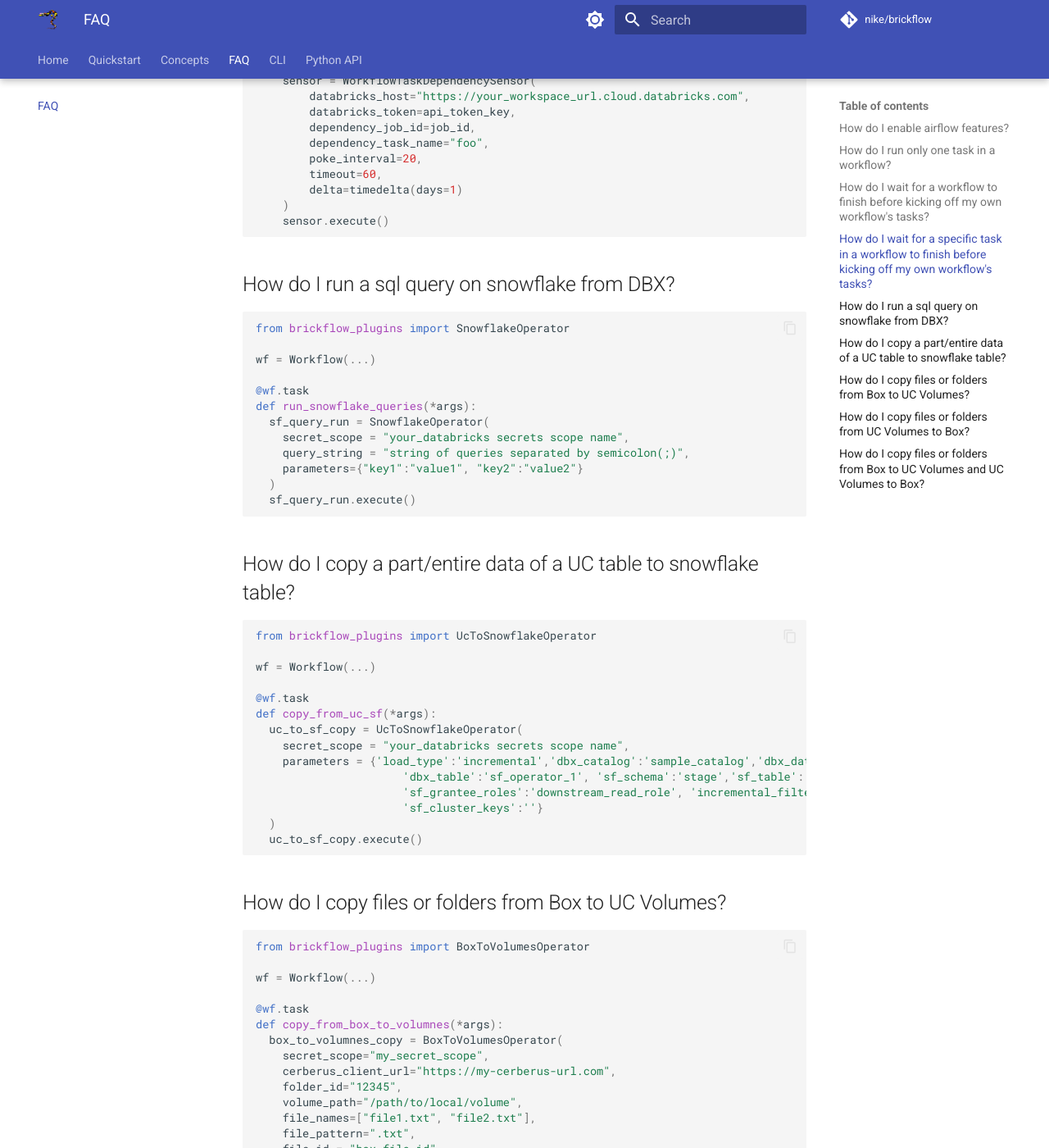
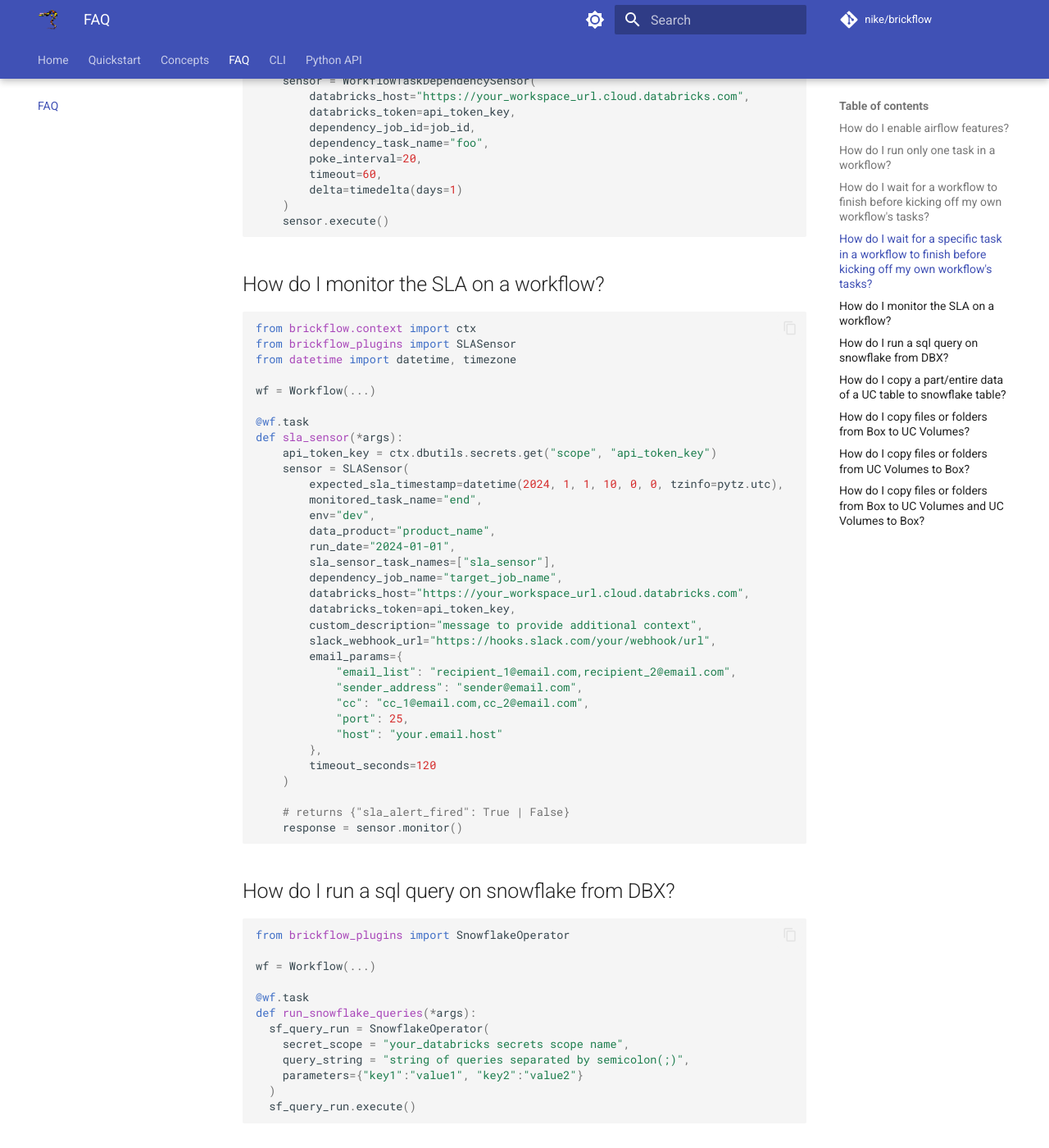
Before and after one commit to Nike-Inc/brickflow, an MkDocs documentation site: the page built from docs/faq/faq.md, in a window 1280 px wide and 1400 px high, scrolled down 1888 px. Shown: the whole window at 82% size. Built offline with MkDocs 1.6.1 and Material for MkDocs 9.7.7, drawn with Linux system fonts in a browser that asks for light colours; comment, search, counter and statistics services are not loaded; the version menu is left out.

Commit message:
update docs

````diff
--- a/docs/faq/faq.md
+++ b/docs/faq/faq.md
@@ -83,6 +83,45 @@
         delta=timedelta(days=1)
     )
     sensor.execute()
+```
+
+## How do I monitor the SLA on a workflow?
+
+```python
+from brickflow.context import ctx
+from brickflow_plugins import SLASensor
+from datetime import datetime, timezone
+
+wf = Workflow(...)
+
+@wf.task
+def sla_sensor(*args):
+    api_token_key = ctx.dbutils.secrets.get("scope", "api_token_key")
+    sensor = SLASensor(
+        expected_sla_timestamp=datetime(2024, 1, 1, 10, 0, 0, tzinfo=pytz.utc),
+        monitored_task_name="end",
+        env="dev",
+        data_product="product_name",
+        run_date="2024-01-01",
+        sla_sensor_task_names=["sla_sensor"],
+        dependency_job_name="target_job_name",
+        databricks_host="https://your_workspace_url.cloud.databricks.com",
+        databricks_token=api_token_key,
+        custom_description="message to provide additional context",
+        slack_webhook_url="https://hooks.slack.com/your/webhook/url",
+        email_params={
+            "email_list": "recipient_1@email.com,recipient_2@email.com",
+            "sender_address": "sender@email.com",
+            "cc": "cc_1@email.com,cc_2@email.com",
+            "port": 25,
+            "host": "your.email.host"
+        },
+        timeout_seconds=120
+    )
+
+    # returns {"sla_alert_fired": True | False}
+    response = sensor.monitor()
+
 ```
 
 ## How do I run a sql query on snowflake from DBX?
````
Also changed, not shown: docs/api/sla_sensor.md (added, +13 -0 lines).
